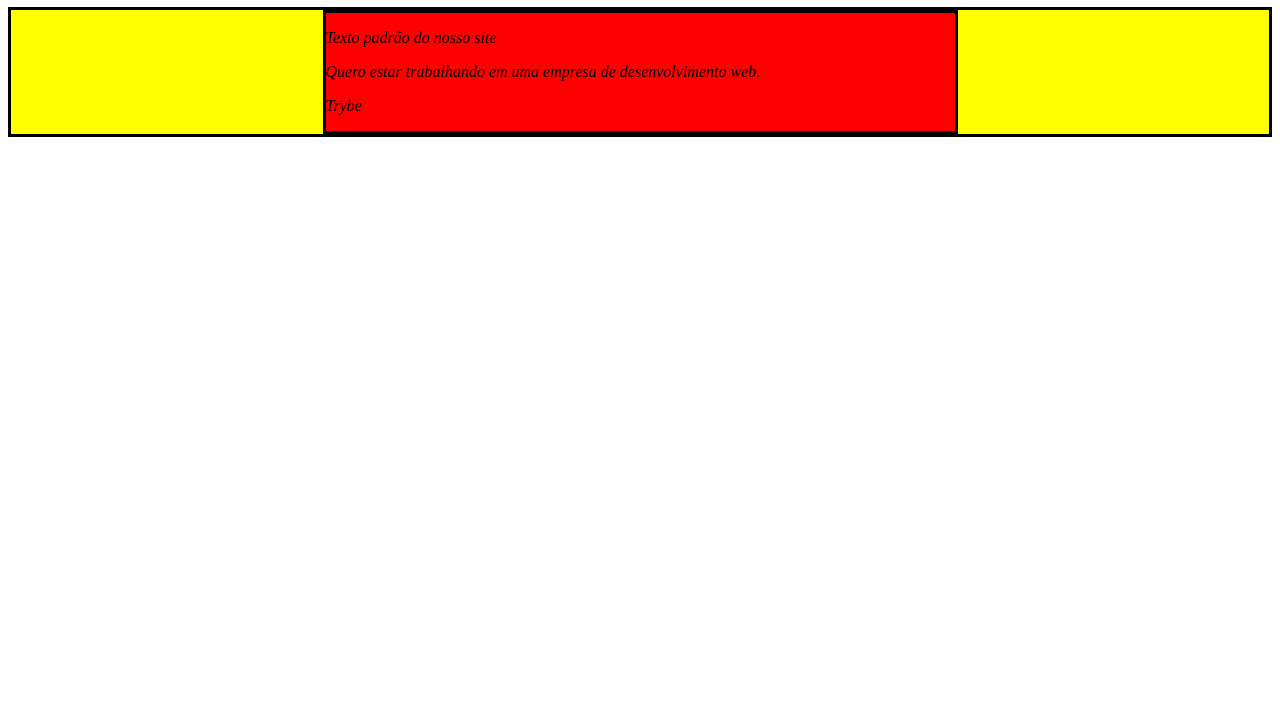
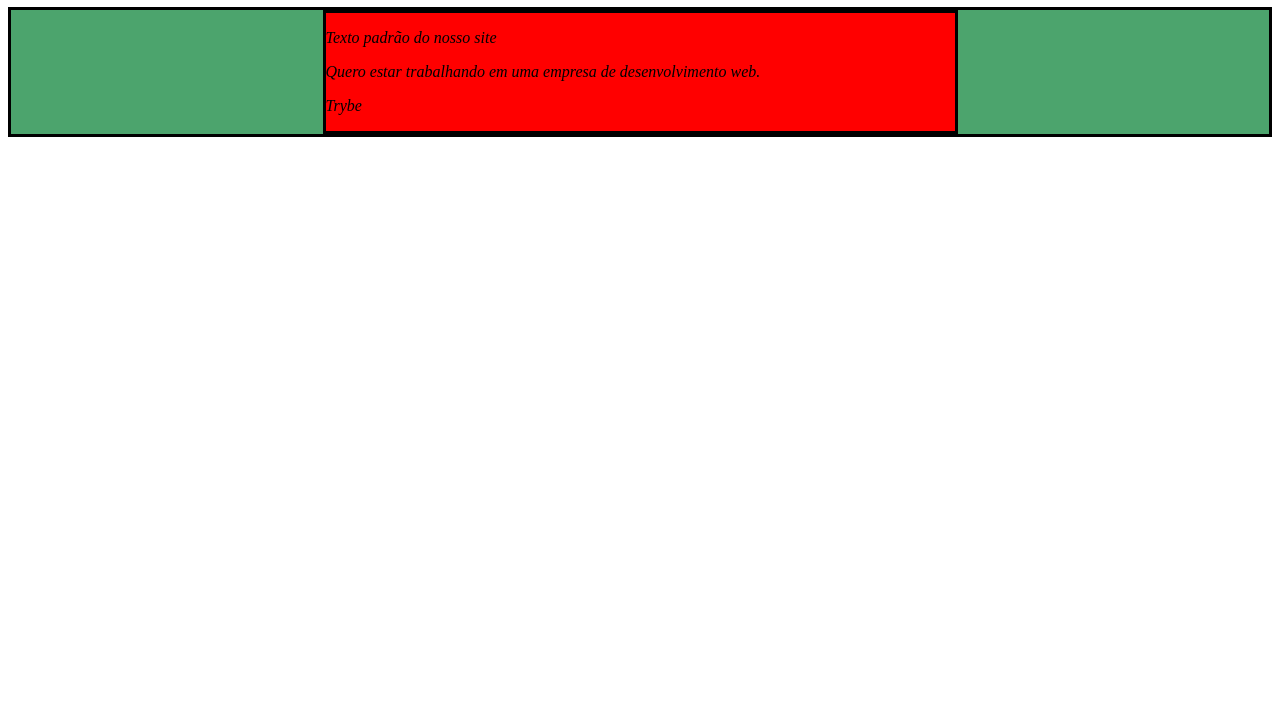
Before and after one commit to marcoPoloJr/Trybe-exercicios, a plain HTML site: page fundamentos/bloco-5-javascript-dom-eventos-e-web-storage/dia-1-javascript-dom-e-seletores/HTML.html in a window 1280 px wide. Shown: the part 73-800 px from the top of the page. Drawn offline with Linux system fonts and the light colour scheme.

Commit message:
alterar cor para verde

```diff
--- a/fundamentos/bloco-5-javascript-dom-eventos-e-web-storage/dia-1-javascript-dom-e-seletores/HTML.html
+++ b/fundamentos/bloco-5-javascript-dom-eventos-e-web-storage/dia-1-javascript-dom-e-seletores/HTML.html
@@ -42,7 +42,18 @@
       </section>
     </main>
     <script>
-        document.getElementsByTagName('p')[1].innerText = 'Quero estar trabalhando em uma empresa de desenvolvimento web.'
+        function mudarTexto(){
+            let texto = document.getElementsByTagName('p')[1];
+                texto.innerText = 'Quero estar trabalhando em uma empresa de desenvolvimento web.'
+        }
+        mudarTexto()
+
+
+        function alteraCor(){
+          let cor = document.getElementsByClassName('main-content')[0];
+            cor.style.background = 'rgb(76,164,109)'
+        }
+        alteraCor();
         /*
         Aqui você vai modificar os elementos já existentes utilizando apenas as funções:
         - document.getElementById()
```
